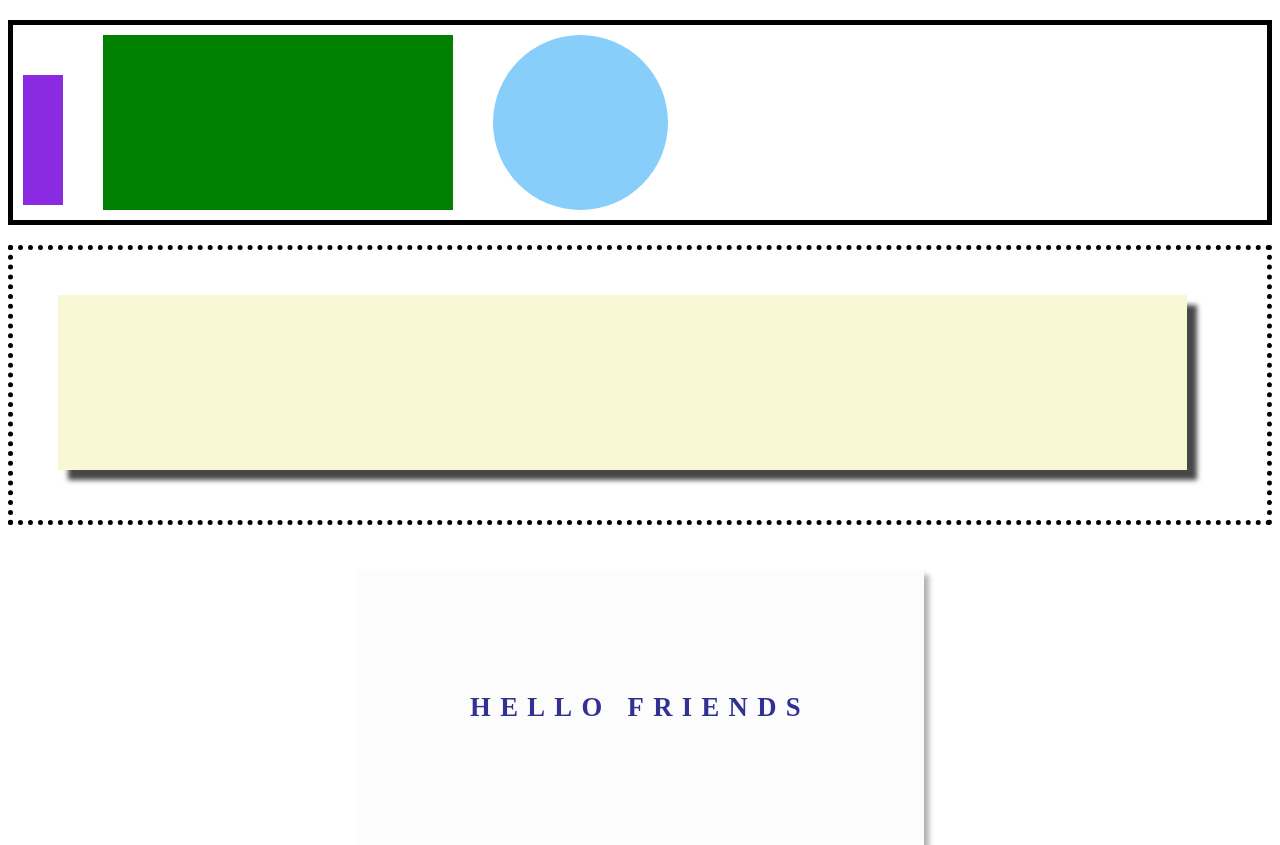
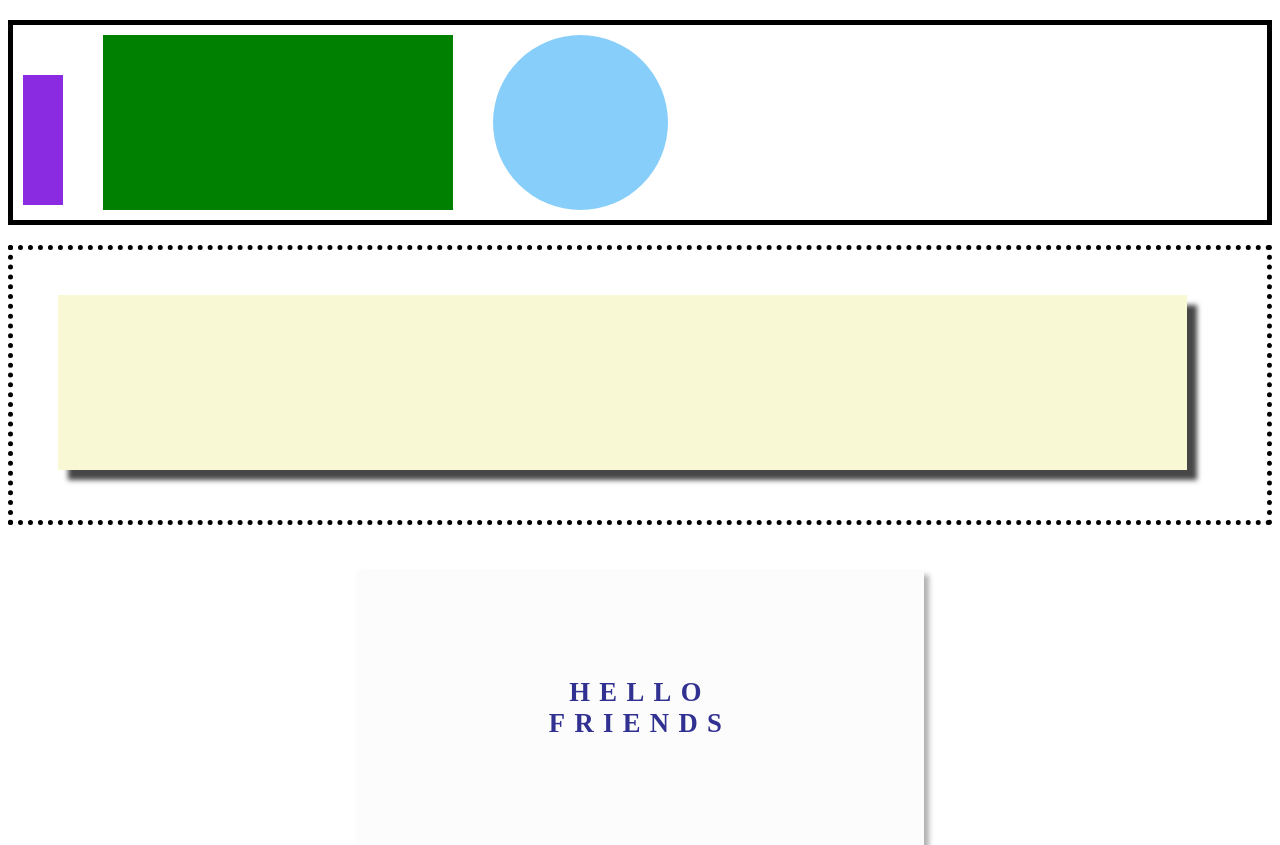
Before and after one commit to granoahbar/html-css-2, a plain HTML site: page drill-2/index.html in a window 1280 px wide. Drawn offline with Linux system fonts and the light colour scheme.

Commit message:
drill 2 done

```diff
--- a/drill-2/index.css
+++ b/drill-2/index.css
@@ -74,5 +74,6 @@
     font-weight: 800;
     font-size: 20pt;
     letter-spacing: 7pt;
-    word-wrap: normal;
+    text-align: center;
+    width: 50%;
     }
```
